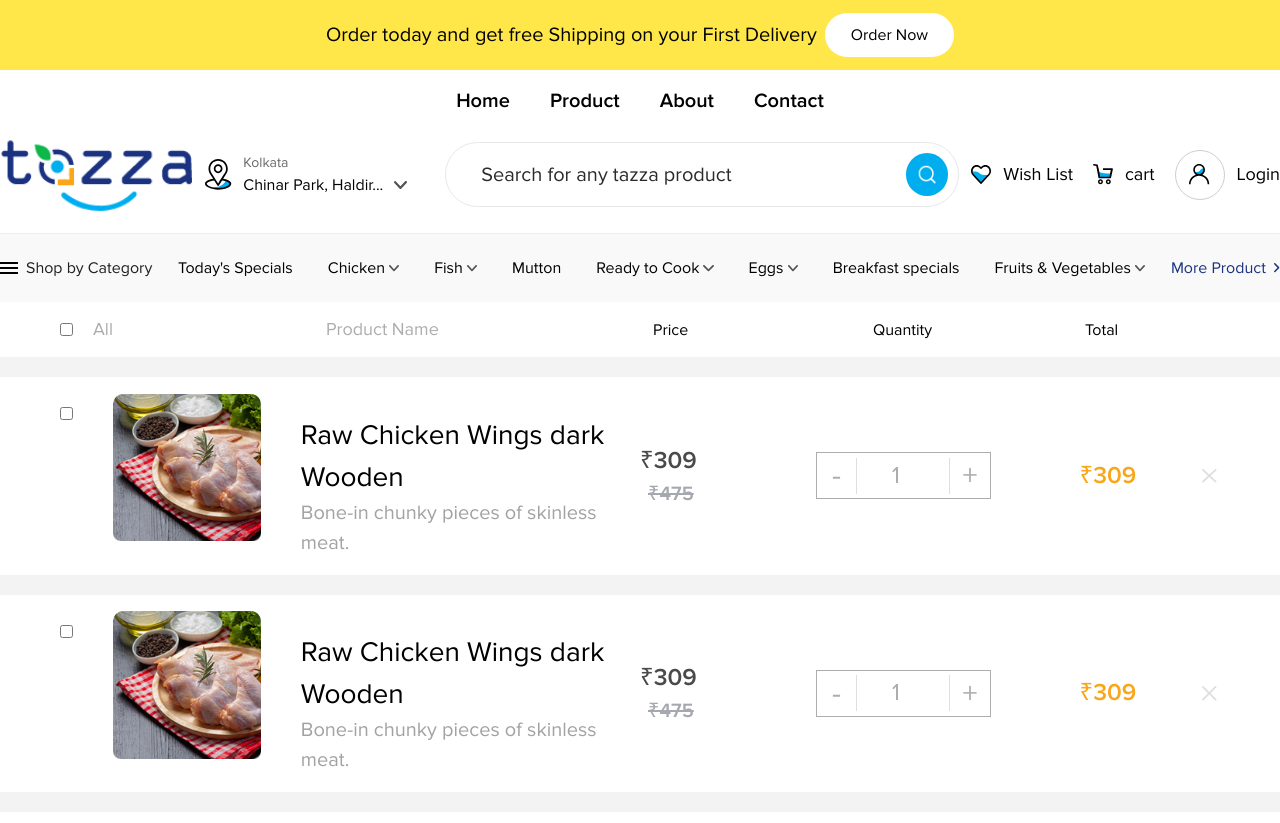
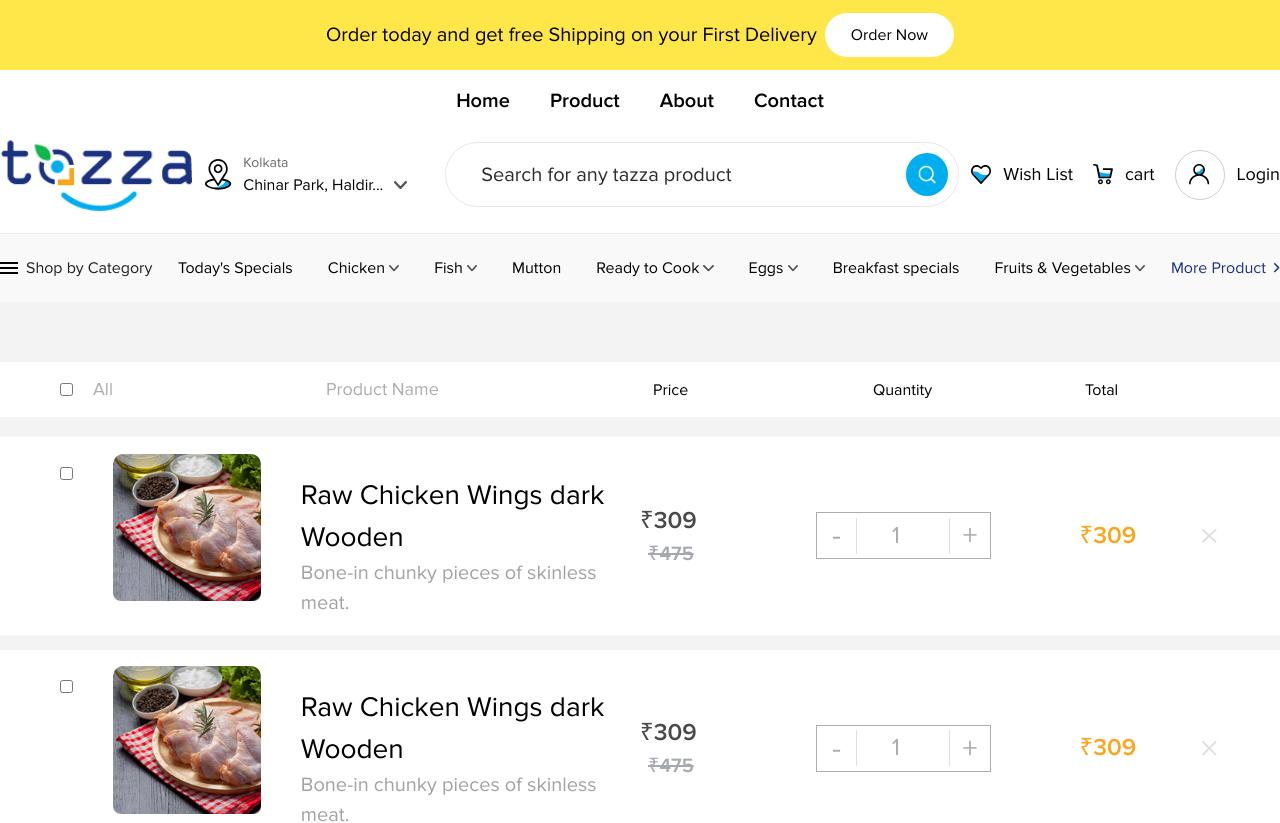
Before and after one commit to khurshid-99/TOZZA_2, a React app in the folder FRONTEND/: page /checkout in a window 1280 px wide. Shown: the top 823 px of the page. Built offline with nearby package versions, Linux system fonts and the light colour scheme; no server answers; the HTML template or start-up script is replaced by a standard one.

Commit message:
fix: Adjust padding and gap in Checkout component for improved layout

```diff
--- a/FRONTEND/src/features/checkout/pages/Checkout.tsx
+++ b/FRONTEND/src/features/checkout/pages/Checkout.tsx
@@ -27,9 +27,9 @@ const Checkout = () => {
   console.log(window.innerWidth);
 
   return (
-    <section className="w-full  bg-[#F3F3F3] ">
+    <section className="w-full  bg-[#F3F3F3] pt-15 ">
       <div className="max-w-[1620px] mx-auto flex items-center justify-between bg-white py-3.5 ">
-        <div className="w-full lg:w-1/2 flex items-center bg-white">
+        <div className="w-full lg:w-1/2 flex items-center ">
           <div className="md:w-[93px] 2xl:w-28.75 flex items-center justify-end pl-3 md:pl-0 pr-5  ">
             <input type="checkbox" name="" id="" className="" />
           </div>
@@ -50,7 +50,7 @@ const Checkout = () => {
       </div>
       {/*  */}
 
-      <div className="max-w-[1620px] mx-auto flex flex-col items-center gap-5  py-5 ">
+      <div className="max-w-[1620px] mx-auto flex flex-col items-center gap-3.75 py-5  ">
         <CheckoutCard />
         <CheckoutCard />
         <CheckoutCard />
```
